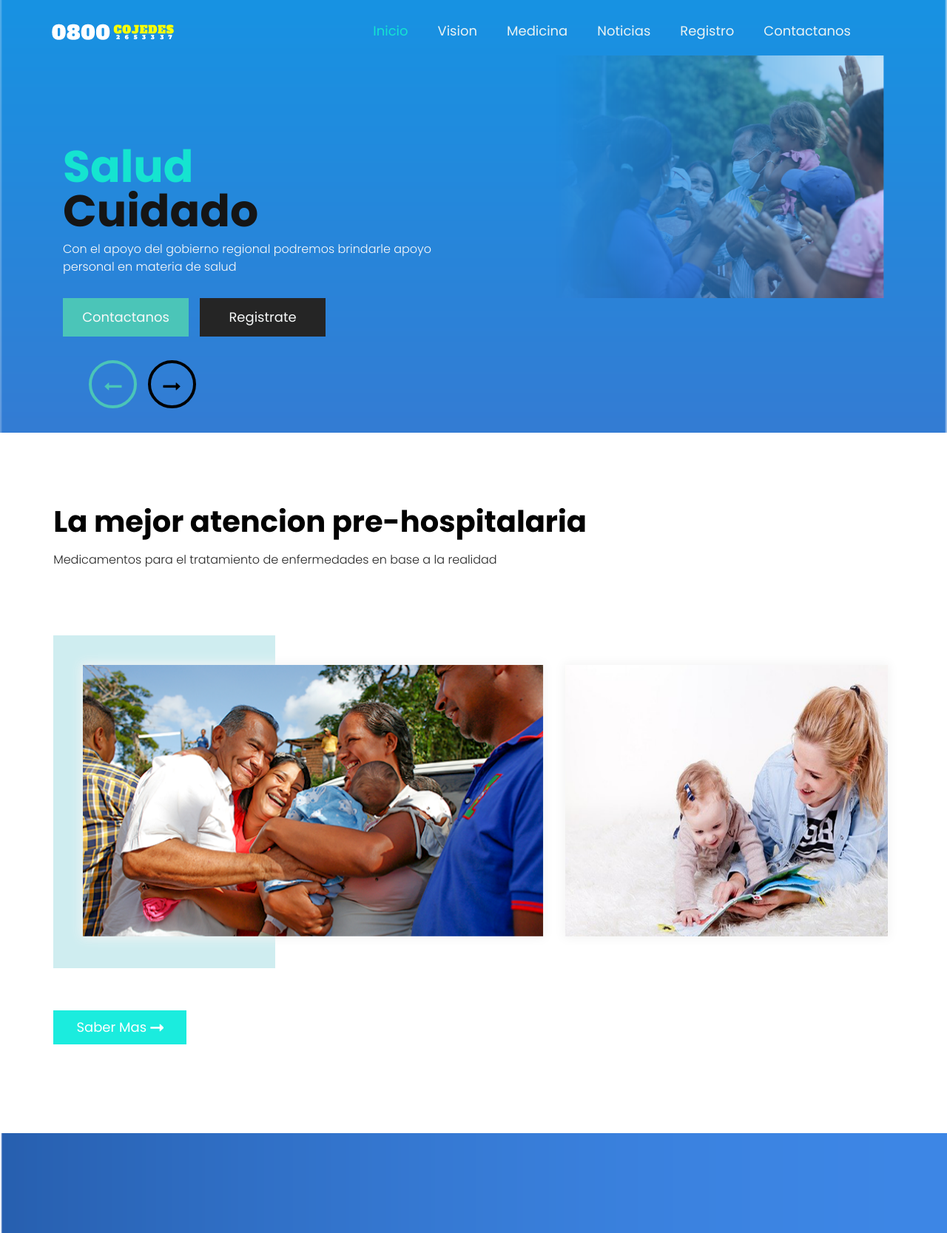
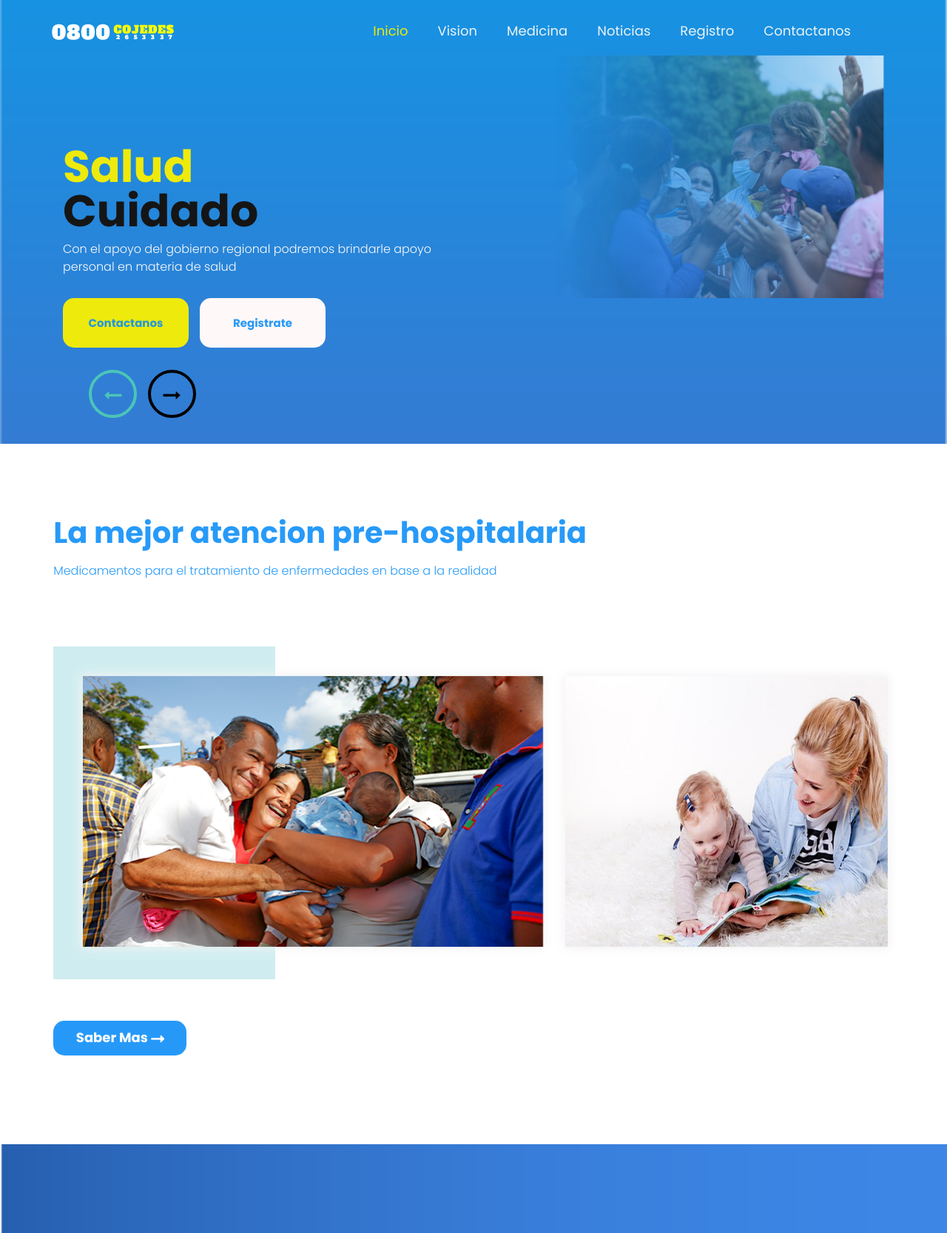
Before and after one commit to 0800cojedes/0800cojedes.github.io, a PHP site: page / in a window 1280 px wide. Shown: the top 1667 px of the page at 74% size. Run offline with PHP 8.4, Linux system fonts and the light colour scheme; some libraries are stand-ins or nearby versions.

Commit message:
modificacion 10/03

```diff
--- a/css/style.css
+++ b/css/style.css
@@ -241,14 +241,14 @@ button {
     font-size: 18px;
 }
 .navbar-light .navbar-nav .nav-link:focus, .navbar-light .navbar-nav .nav-link:hover {
-    color: #15e4d0;
+    color: #eeea0c;
 }
 
 .navbar {
     padding: .5rem 70px;
 }
 .navbar-light .navbar-nav .active>.nav-link, .navbar-light .navbar-nav .nav-link.active, .navbar-light .navbar-nav .nav-link.show, .navbar-light .navbar-nav .show>.nav-link {
-    color: #15e4d0;
+    color: #eeea0c;
 }
 
 .banner_section {
@@ -267,7 +267,7 @@ button {
     width: 100%;
     float: left;
     font-size: 60px;
-    color: #15e4d0;
+    color: #eeea0c;
     font-weight: bold;
     line-height: 60px;
     padding-top: 120px;
@@ -295,11 +295,13 @@ button {
 .more_bt a {
     width: 100%;
     float: left;
-    font-size: 18px;
-    color: #f6f8f8;
-    background-color: #4bc5b8;
+    font-size: 15px;
+    color: #0a8cf7e1;
+    background-color: #eeea0c;
     text-align: center;
-    padding: 10px 0px;
+    padding: 20px 0px;
+    border-radius: 15px;
+    font-weight: bold;
 }
 
 .contact_bt {
@@ -311,11 +313,13 @@ button {
 .contact_bt a {
     width: 100%;
     float: left;
-    font-size: 18px;
-    color: #f6f8f8;
-    background-color: #252525;
+    font-size: 15px;
+    color: #0a8cf7e1;
+    background-color: #fff8f8;
     text-align: center;
-    padding: 10px 0px;
+    padding: 20px 0px;
+    border-radius: 15px;
+    font-weight: bold;
 }
 
 .contact_bt a:hover {
@@ -366,7 +370,7 @@ button {
     width: 100%;
     float: left;
     font-size: 40px;
-    color: #020202;
+    color: #0a8cf7e1;
     font-weight: bold;
 }
 
@@ -374,7 +378,7 @@ button {
     width: 100%;
     float: left;
     font-size: 16px;
-    color: #252525;
+    color: #0a8cf7e1;
     margin: 0px;
 }
 
@@ -486,9 +490,11 @@ button {
     float: left;
     font-size: 18px;
     color: #ffffff;
-    background-color: #1becde;
+    background-color: #0a8cf7e1;
     padding: 7px 0px;
     text-align: center;
+    font-weight: bold;
+    border-radius: 15px;
 }
 
 .getquote_bt_1 a:hover {
@@ -584,18 +590,18 @@ button {
 .box_main {
     width: 100%;
     float: left;
-    background-color: #252525;
+    background-color: #0a8cf7e1;
     height: auto;
     border-radius: 15px;
     padding: 40px;
 }
 
 .box_main:hover {
-    background-color: #1becde;
+    background-color: #000000e1;
 }
 
 .box_main.active {
-    background-color: #1becde;
+    background-color: #0a8cf7e1;
 }
 
 .icon_1 {
@@ -640,10 +646,12 @@ button {
     float: left;
     font-size: 18px;
     color: #ffffff;
-    background-color: #1becde;
+    background-color: #0a8cf7e1;
     padding: 7px 0px;
     text-align: center;
     margin-top: 50px;
+    border-radius: 15px;
+    font-weight: bold;
 }
 
 .getquote_bt a:hover {
```
